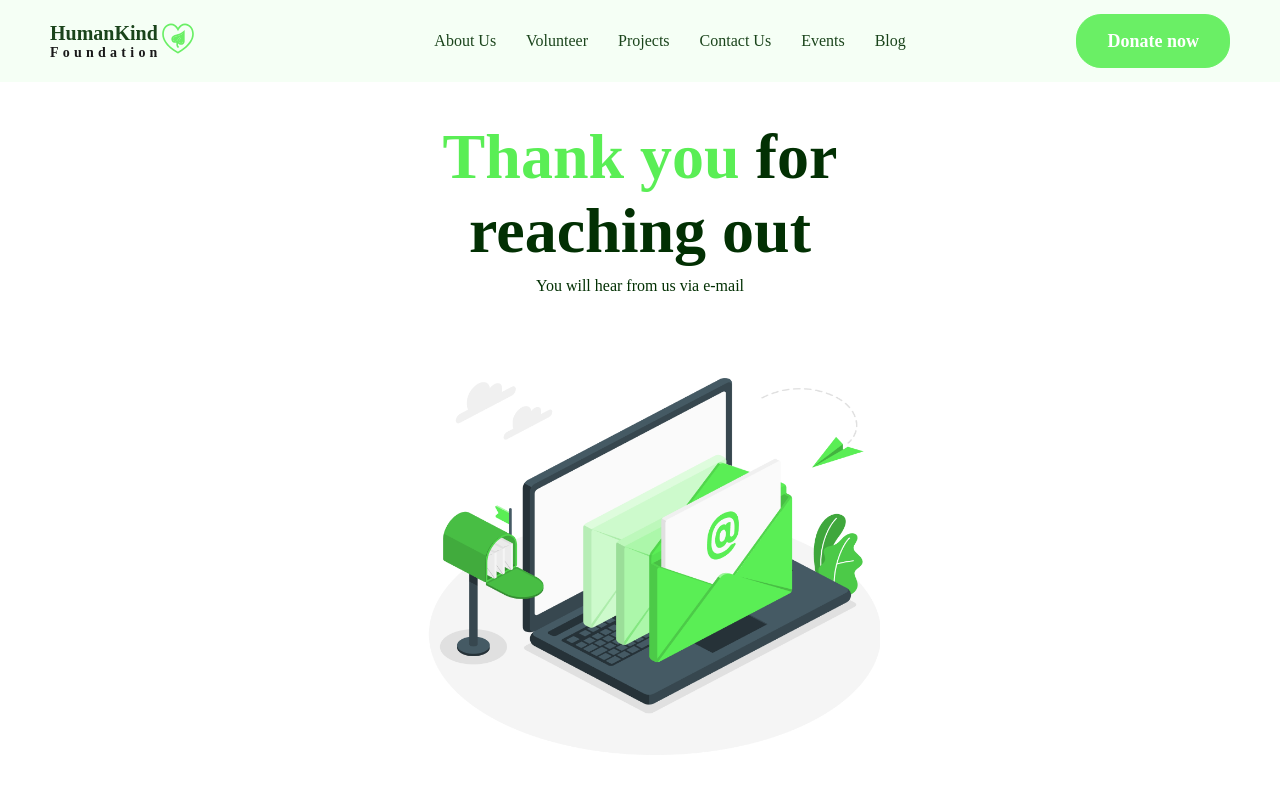
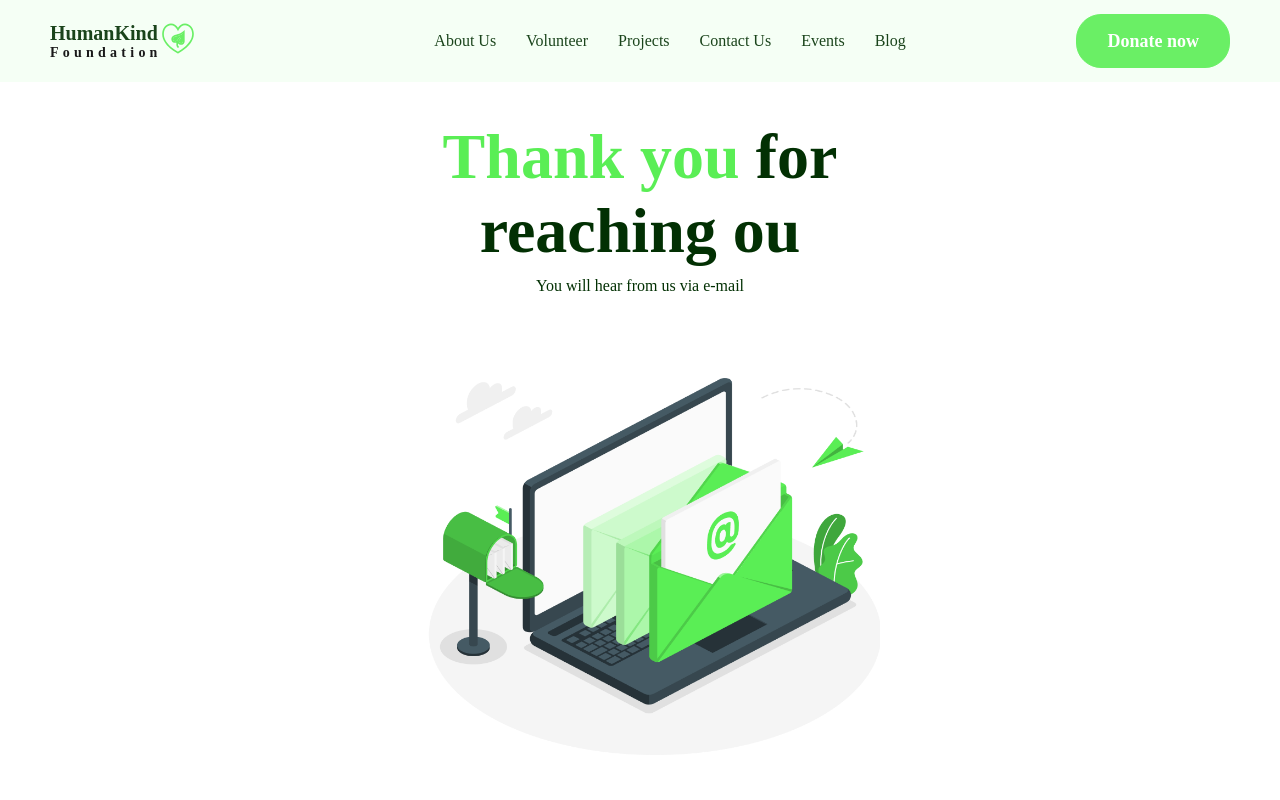
Before and after one commit to Obafemi-NG/human-kind-next-app, a Next.js app: page /contact-us/contact-success in a window 1280 px wide. Shown: the top 800 px of the page. Built offline with nearby package versions, Linux system fonts and the light colour scheme; a web font is replaced by a local one.

Commit message:
no changes

```diff
--- a/pages/contact-us/contact-success.js
+++ b/pages/contact-us/contact-success.js
@@ -12,7 +12,7 @@ const ContactSuccess = () => {
         <p className={styles["page-title"]}>
           {" "}
           Thank you{" "}
-          <span className={styles["title-span"]}>for reaching out</span>{" "}
+          <span className={styles["title-span"]}>for reaching ou</span>{" "}
         </p>
         <p className={styles["page-subtitle"]}>
           You will hear from us via e-mail{" "}
```
